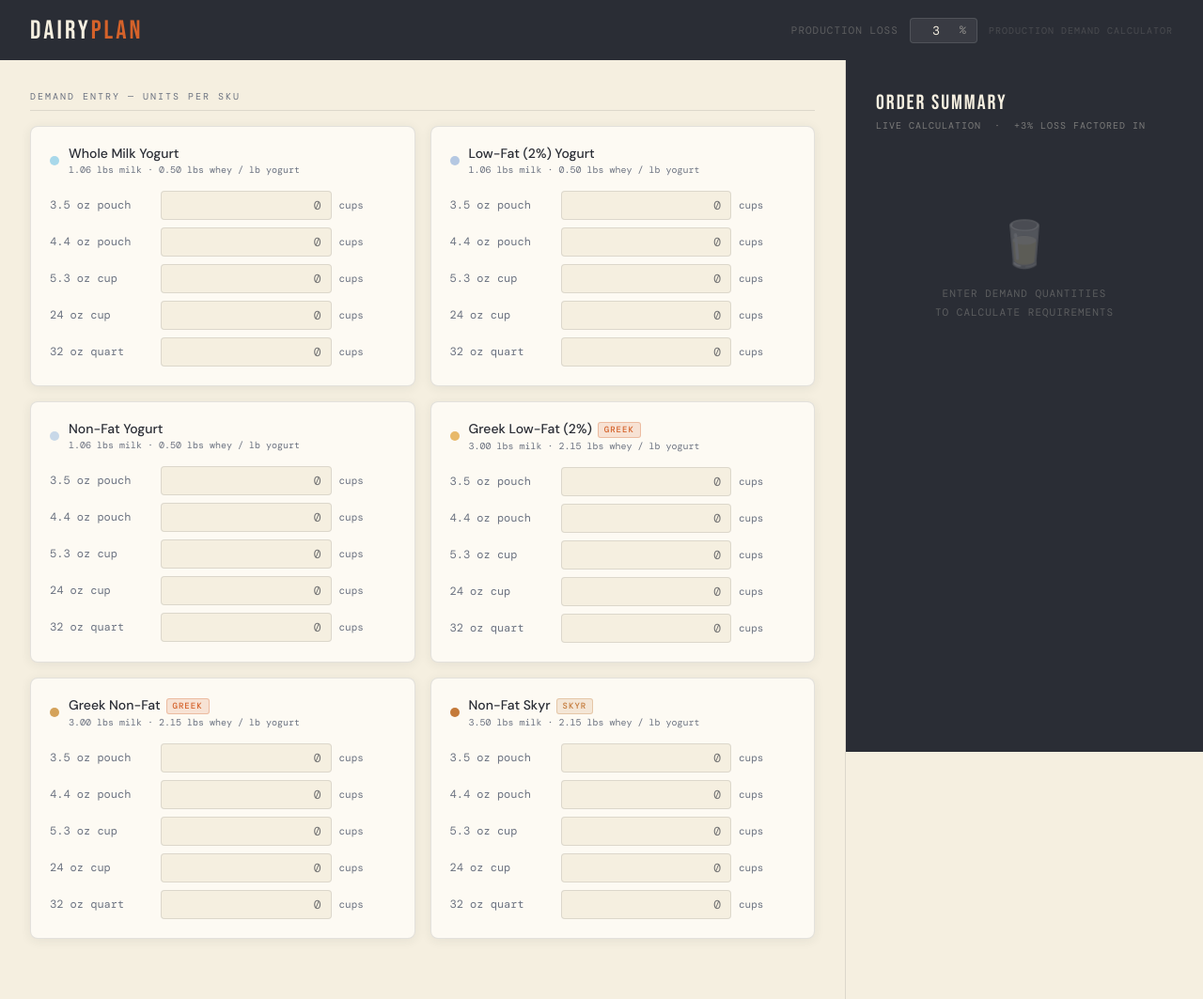
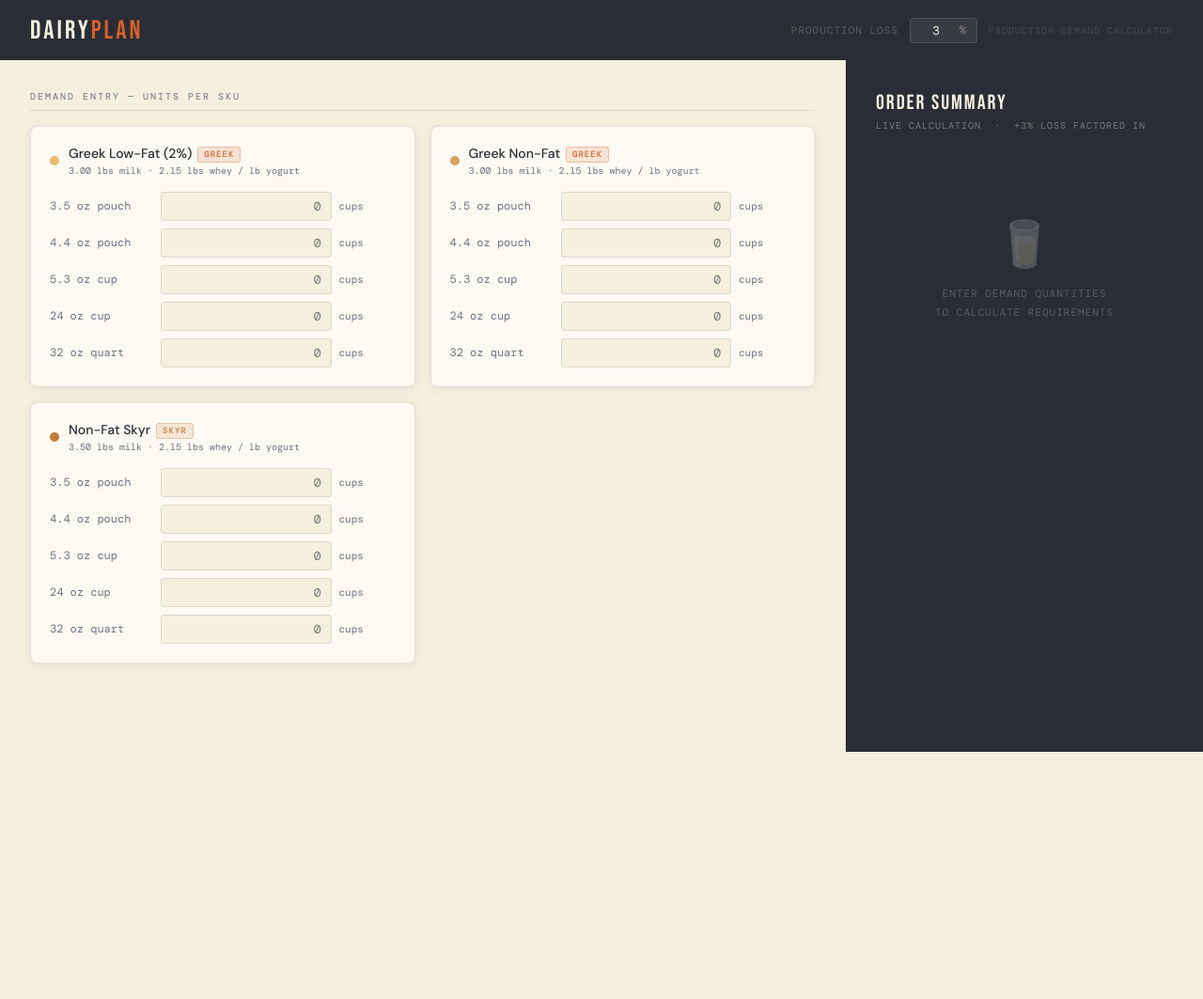
Before and after one commit to GoBuckYourself357/milkcalc, a plain HTML site: page index.html in a window 1280 px wide. Shown: the whole page at 94% size. After the commit the page ends 800 px from the top, so only its background shows below. Drawn offline with nearby package versions, Linux system fonts and the light colour scheme; a web font is replaced by a local one.

Commit message:
Update index.html

```diff
--- a/index.html
+++ b/index.html
@@ -400,36 +400,6 @@ const GREEK_WHEY   = 2.15; // lbs whey per lb finished Greek yogurt (ferment + s
 
 const YOGURT_TYPES = [
   {
-    id: 'whole',
-    name: 'Whole Milk Yogurt',
-    color: '#A8D8EA',
-    milkRatio: 1.06,
-    creamYield: 0.00,
-    wheyYield: FERMENT_WHEY,
-    fatBase: 3.25,
-    greek: false,
-  },
-  {
-    id: 'lowfat',
-    name: 'Low-Fat (2%) Yogurt',
-    color: '#B5C8E2',
-    milkRatio: 1.06,
-    creamYield: 0.013,
-    wheyYield: FERMENT_WHEY,
-    fatBase: 2.0,
-    greek: false,
-  },
-  {
-    id: 'nonfat',
-    name: 'Non-Fat Yogurt',
-    color: '#C8D8E8',
-    milkRatio: 1.06,
-    creamYield: 0.028,
-    wheyYield: FERMENT_WHEY,
-    fatBase: 0.0,
-    greek: false,
-  },
-  {
     id: 'greek_lowfat',
     name: 'Greek Low-Fat (2%)',
     color: '#E8B96A',
```
